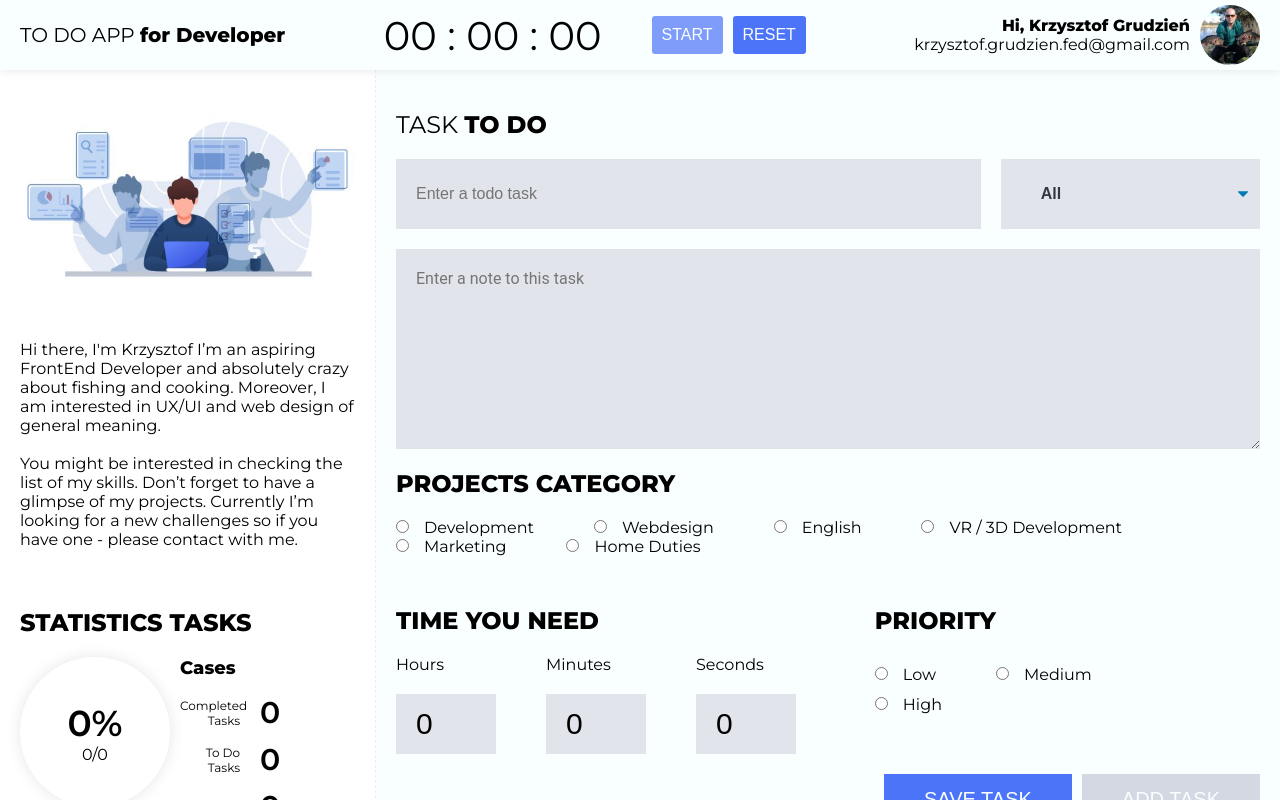
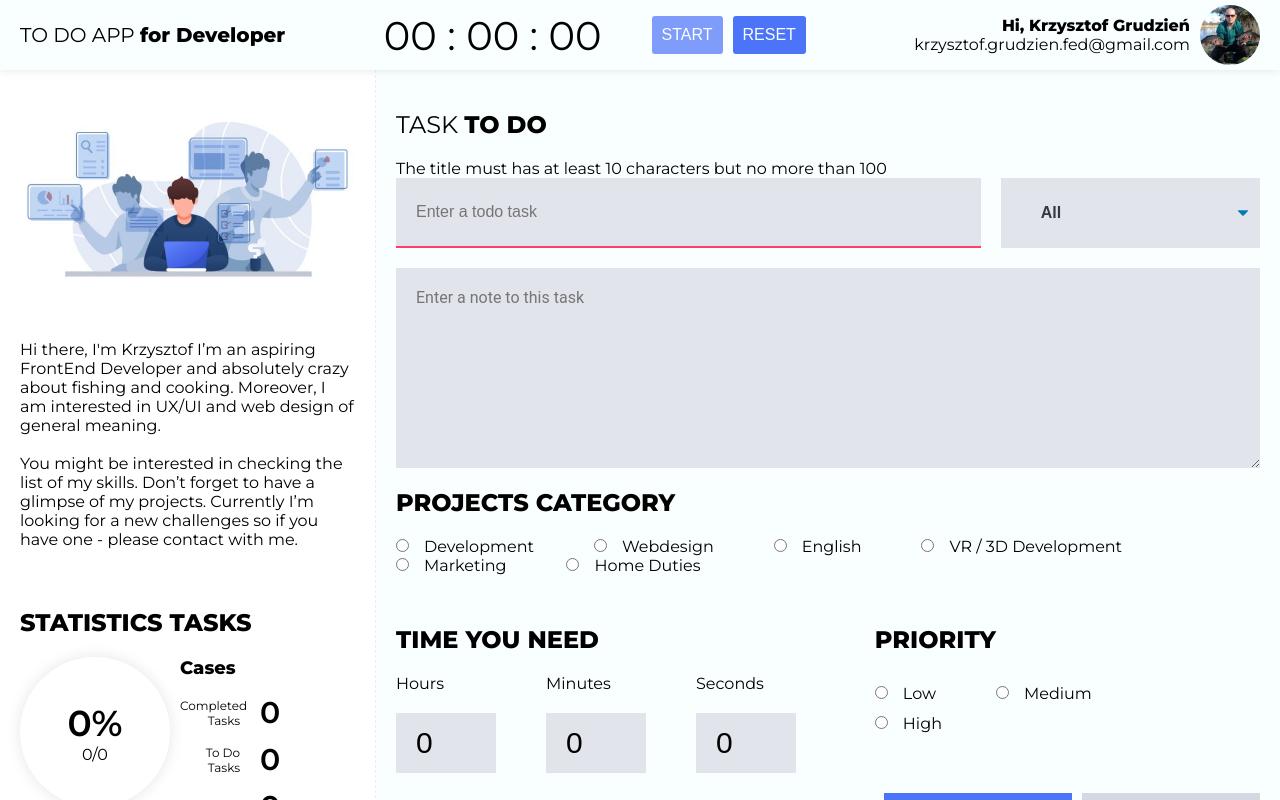
Before and after one commit to KrzysztofGrudzien/React-To-Do-App, a React (Create React App) app: page / in a window 1280 px wide. Shown: the top 800 px of the page. Built offline with nearby package versions, Linux system fonts and the light colour scheme.

Commit message:
add styles and info if input text is invalid

```diff
--- a/src/components/Form/Form.js
+++ b/src/components/Form/Form.js
@@ -84,10 +84,19 @@ const Form = ({
       <h2 className="todo-form-title">
         TASK <b>TO DO</b>
       </h2>
+      <p
+        className={`todo-info-validation  ${
+          inputValue.length < 10 || inputValue.length > 100 ? "" : "done"
+        }`}
+      >
+        The title must has at least 10 characters but no more than 100
+      </p>
       <div className="todo-form-wrapper">
         <input
           type="text"
-          className={`todo-input ${inputValue.length > 100 ? "invalid" : ""}`}
+          className={`todo-input ${
+            inputValue.length < 10 || inputValue.length > 100 ? "invalid" : ""
+          }`}
           onChange={handleOnChangeInputValue}
           value={inputValue}
           placeholder="Enter a todo task"
@@ -280,7 +289,9 @@ const Form = ({
         className={inputValue.length < 1 ? "todo-button active" : "todo-button"}
         type="submit"
         onClick={handleOnClickSubmit}
-        disabled={inputValue.length < 1 ? !status : status}
+        disabled={
+          inputValue.length < 10 || inputValue.length > 100 ? !status : status
+        }
       >
         add task
       </button>
```
